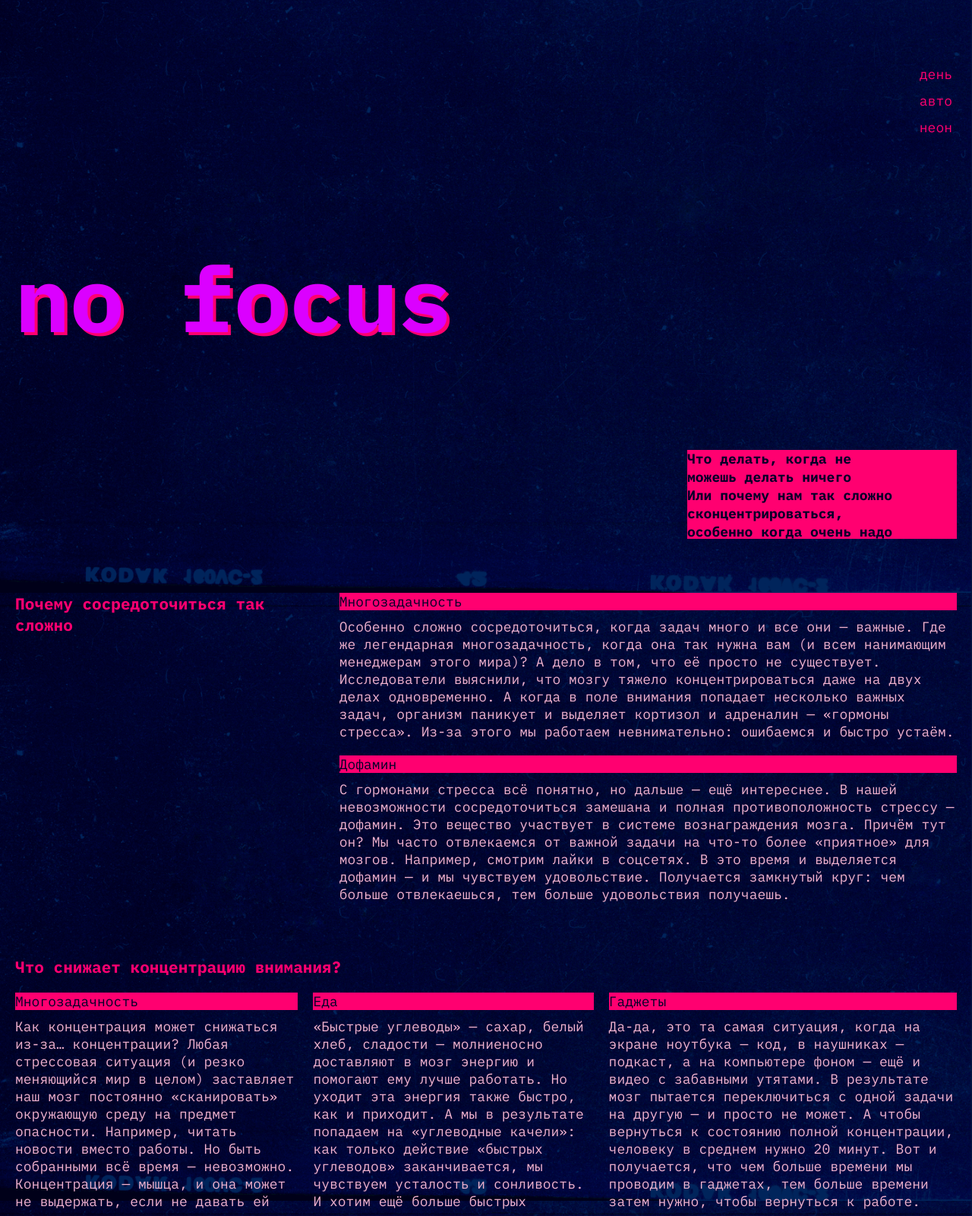
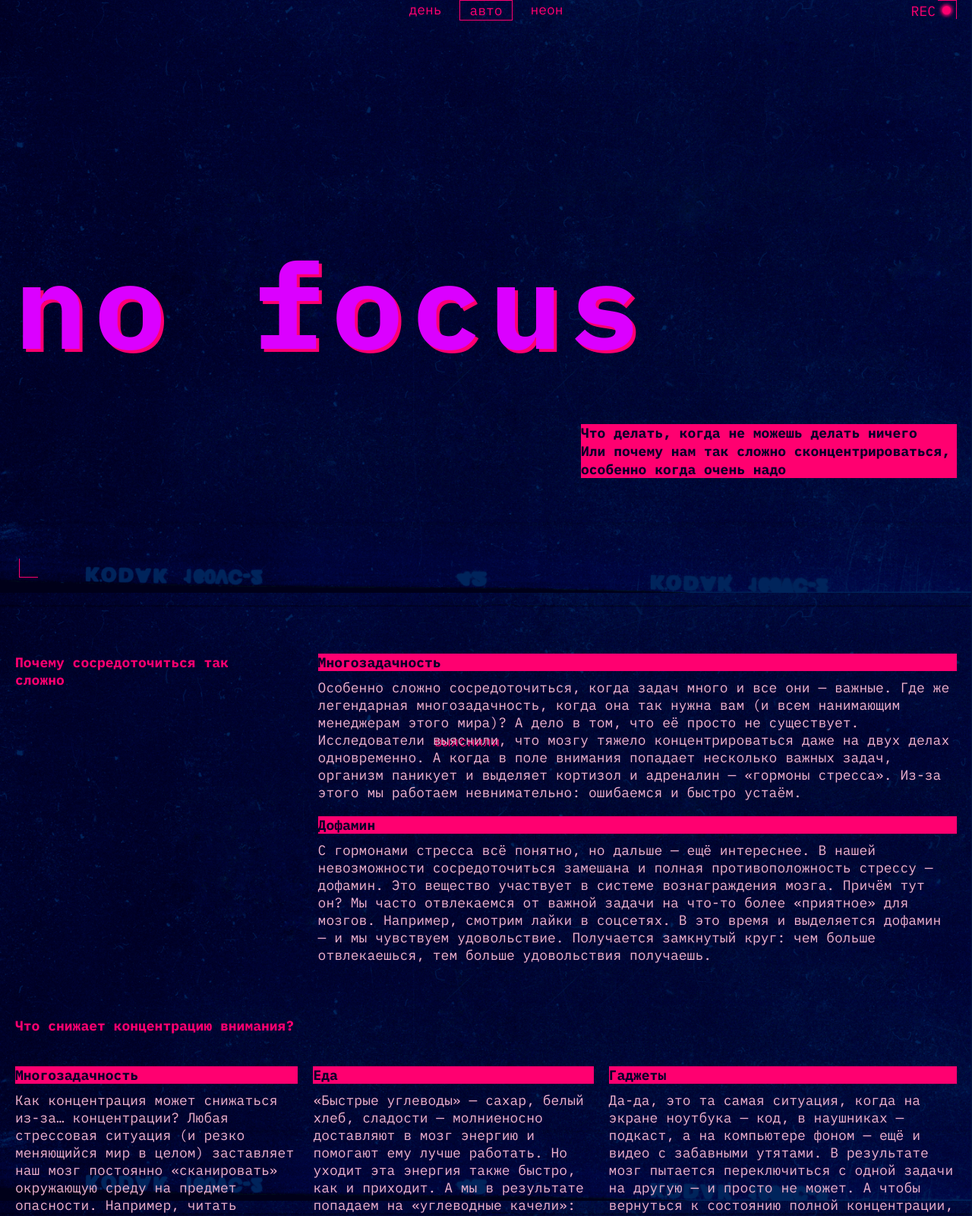
Before and after one commit to mikeMolchan/slozhno-sosredotochitsya-fd, a plain HTML site: page index.html in a window 1280 px wide. Shown: the part 20-1620 px from the top of the page at 76% size. Drawn offline with Linux system fonts and the light colour scheme; files whose address does not match are found by name.

Commit message:
fixing layout and positioning

```diff
--- a/index.html
+++ b/index.html
@@ -5,7 +5,10 @@
     <meta http-equiv="X-UA-Compatible" content="IE=edge" />
     <meta name="viewport" content="width=device-width, initial-scale=1.0" />
     <meta name="color-scheme" content="dark light">
-    <!-- favicon -->
+
+    <link rel="icon" href="./images/favicon.ico" type="image/x-icon" sizes="32x32">
+    <link rel="icon" href="./images/favicon.svg" type="image/svg+xml">
+    <link rel="apple-touch-icon" sizes="180x180" href="./images/apple-touch-icon.png">
 
     <link rel="stylesheet" href="./styles/fonts.css">
     <link rel="stylesheet" href="./styles/globals.css">
@@ -46,7 +49,7 @@
           </li>
         </ul>
       </nav>
-      <h1>no focus</h1>
+      <h1 class="main-heading">no focus</h1>
       <div class="title">
         <p class="title-text">
         Что делать, когда не можешь делать ничего <br>
@@ -60,7 +63,7 @@
 
     <main class="main">
       <!-- first section -->
-      <section class="article-section first">
+      <section class="article-section">
         <h3 class="article-heading">Почему сосредоточиться так сложно</h3>
         <div class="articles-container">
           <article class="article-block">
@@ -68,7 +71,7 @@
               <h4>Многозадачность</h4>
             </div>
             <p class="article-block-description">
-              Особенно сложно сосредоточиться, когда задач много и все они — важные. Где же легендарная многозадачность, когда она так нужна вам (и всем нанимающим менеджерам этого мира)? А дело в том, что её просто не существует. Исследователи выяснили, что мозгу тяжело концентрироваться даже на двух делах одновременно. А когда в поле внимания попадает несколько важных задач, организм паникует и выделяет кортизол и адреналин — «гормоны стресса». Из-за этого мы работаем невнимательно: ошибаемся и быстро устаём.
+              Особенно сложно сосредоточиться, когда задач много и все они — важные. Где же легендарная многозадачность, когда она так нужна вам (и всем нанимающим менеджерам этого мира)? А дело в том, что её просто не существует. Исследователи <a>выяснили</a>, что мозгу тяжело концентрироваться даже на двух делах одновременно. А когда в поле внимания попадает несколько важных задач, организм паникует и выделяет кортизол и адреналин — «гормоны стресса». Из-за этого мы работаем невнимательно: ошибаемся и быстро устаём.
             </p>
           </article>
 
@@ -117,7 +120,7 @@
       </section>
 
       <!-- third section -->
-      <section class="article-section third">
+      <section class="article-section">
         <h3 class="article-heading">Как концентрироваться лучше, чем золотая рыбка (то есть дольше трёх секунд)</h4>
         <div class="articles-container">
           <div class="block-heading extra-block-heading">
@@ -125,7 +128,7 @@
           </div>
           <article class="article-block">
             <div class="block-heading">
-              <h4>Представьте небо и облака</h4>
+              <h4 class="advice-heading">Представьте небо и облака</h4>
             </div>
             <p class="article-block-description">
               Или листья в ручье. Тут дело в лёгкой медитации, которая помогает успокоиться. Ведь часто именно тревожные мысли о сложных задачах как раз и мешают эти сложные задачи делать. В такие моменты можно закрыть глаза и представить, что чистое небо — это вы, а облака — тревожные мысли. И сколько бы их ни было — ясное небо всегда будет где-то там, за тучами, и никуда не денется. Это упражнение поможет вернуться в настоящий момент, а не волноваться о потенциальных проблемах из будущего.
@@ -134,7 +137,7 @@
 
           <article class="article-block">
             <div class="block-heading">
-              <h4>Включите музыку</h4>
+              <h4 class="advice-heading">Включите музыку</h4>
             </div>
             <p class="article-block-description">
               Но не любую, и не любимую. Любимая может быть связана с сильными положительными эмоциями, которые тоже очень сильно отвлекают. Подойдёт тихая, спокойная, умеренно-ритмичная. Можно вообще попробовать включить плейлист c «белым шумом» или нейромузыкой.
@@ -144,16 +147,16 @@
 
           <article class="article-block">
             <div class="block-heading">
-              <h4>Прогуляйтесь</h4>
+              <h4 class="advice-heading">Прогуляйтесь</h4>
             </div>
             <p class="article-block-description">
-              Или даже пробегитесь. Лучше найти парк или лес: один эксперимент показал, что созерцание природы повышает концентрацию, в то время как после просмотра городских пейзажей она наоборот понижается. Можно совместить прогулку с физическими упражнениями или бегом — так в мозг поступит ещё больше кислорода и он будет лучше работать. Но и простая двадцатиминутная прогулка — тоже отличный вариант.
+              Или даже пробегитесь. Лучше найти парк или лес: один эксперимент <a>показал</a>, что созерцание природы повышает концентрацию, в то время как после просмотра городских пейзажей она наоборот понижается. Можно совместить прогулку с физическими упражнениями или бегом — так в мозг поступит ещё больше кислорода и он будет лучше работать. Но и простая двадцатиминутная прогулка — тоже отличный вариант.
             </p>
           </article>
 
           <article class="article-block">
             <div class="block-heading">
-              <h4>Хорошо ешьте</h4>
+              <h4 class="advice-heading">Хорошо ешьте</h4>
             </div>
             <p class="article-block-description">
               Мы — не ваша бабушка, но это правда важно. Выбирайте продукты, которые препятствуют резким скачкам сахара в крови. Например, с высоким содержанием клетчатки: овощи, ягоды, бобовые (нут, чечевица, фасоль), коричневый рис, хлеб из цельнозерновой пшеницы.
@@ -162,7 +165,7 @@
 
           <article class="article-block">
             <div class="block-heading">
-              <h4>Читайте</h4>
+              <h4 class="advice-heading">Читайте</h4>
             </div>
             <p class="article-block-description">
               Настоящие бумажные книги. Это правда помогает с концентрацией: чтобы прочитать пост в соцсети, достаточно нескольких минут или даже секунд. А вот интересная книга способна затянуть и на несколько часов и круто тренирует направленное внимание.
@@ -171,8 +174,8 @@
         </div>
       </section>
 
-      <section class="gallery-section">
-        <!-- <div class="block-heading">
+      <!-- <section class="gallery-section">
+        <div class="block-heading">
           <h4>А можно в картинках?</h4>
         </div>
         <div class="gallery">
@@ -181,8 +184,8 @@
           <figure class="gallery__item c"><img src="./images/tape.png" alt="tape" class="gallery-img" loading="lazy"></figure>
           <figure class="gallery__item d"><img src="./images/books.png" alt="books" class="gallery-img" loading="lazy"></figure>
           <figure class="gallery__item e"><img src="./images/street.png" alt="street" class="gallery-img" loading="lazy"></figure>
-        </div> -->
-      </section>
+        </div>
+      </section> -->
 
       <footer class="footer">
         <h2>focus</h2>
--- a/styles/style.css
+++ b/styles/style.css
@@ -10,29 +10,85 @@
   background-position: center;
   background-size: cover;
   background-attachment: fixed;
-  padding: 0 var(--margin-side);
+  padding: var(--margin-side);
+  padding-bottom: 0;
+}
+
+h3, h4 {
+  font-size: var(--text-font-size);
+}
+
+a {
+  text-shadow: 2px 2px 0 var(--accent-color);
+}
+a:hover {
+  border-bottom: 1px solid var(--article-color);
+}
+
+a:focus {
+  border: 1px solid var(--article-color);
 }
 
 .header {
   width: 100%;
   height: 100vh;
   min-height: 668px;
+  /* min-height: calc(668px - 1.5 * var(--margin-side)); */
+  /* height: calc(100vh - 1.2 * var(--margin-side)); */
+  /* min-height: calc(100vh - 2 * var(--margin-side)); */
   display: grid;
   grid-template-columns: 1fr;
-  grid-template-rows: min-content repeat(3, 2fr);
+  grid-template-rows: min-content 0.7fr min-content 0.8fr;
   justify-items: center;
   align-items: center;
+  position: relative;
+}
+
+.header::before,
+.header::after,
+.footer::before,
+.footer::after {
+  content: '';
+  position: absolute;
+  width: 25px;
+  height: 25px;
+  /* clip-path: polygon(0% 0%, 100% 0%, 0% 100%); */
+}
+
+/* Правый верхний угол */
+.header::before, .footer::before {
+  border-top: 1px solid var(--accent-color);
+  border-right: 1px solid var(--accent-color);
+  top: 0;
+  right: 0;
+}
+
+/* Левый нижний угол */
+.header::after, .footer::after {
+  border-bottom: 1px solid var(--accent-color);
+  border-left: 1px solid var(--accent-color);
+  bottom: calc(var(--margin-side) * 2);
+  left: 5px;
 }
 
 /* Record */
 .record-icon {
   justify-self: flex-end;
   color: var(--accent-color);
-  font-weight: var(--bold);
+  margin-right: 28px;
+  margin-top: 3px;
 }
 
 .record-icon::after {
-  content: '.';
+  content: '';
+  width: 11px;
+  height: 11px;
+  background-color: var(--accent-color);
+  border-radius: 50%;
+  position: absolute;
+  top: 8px;
+  right: 8px;
+  box-shadow: 0px 0px 4px 2px var(--accent-color);
 }
 
 /* Theme menu */
@@ -47,16 +103,31 @@
 }
 
 .header__theme-menu-button {
+  min-inline-size: 70px;
   background-color: transparent;
   color: var(--accent-color);
   border: none;
   text-transform: lowercase;
 }
 
+.header__theme-menu-button:hover {
+  border: 0.5px solid currentColor;
+}
+
+.header__theme-menu-button:focus {
+  border-bottom: 0.5px solid currentColor;
+}
+
+.header__theme-menu-button_active {
+  pointer-events: none;
+  border: 1px solid currentColor;
+}
+
 /* no focus h1 */
-.header h1 {
+h1 {
+  line-height: 83%;
+  letter-spacing: 10px;
   font-size: clamp(7.25rem, 7.0115rem + 1.0178vw, 7.5rem);
-  /* font-weight: var(--bold); */
   color: var(--h1-color);
   text-shadow: 4px 4px 0 var(--accent-color);
 }
@@ -81,11 +152,11 @@
 /* main content */
 .main {
   display: grid;
-  /* grid-template-columns: calc(100vw - var(--margin-side) * 2); */
   grid-template-columns: 1fr;
   grid-template-rows: repeat(auto-fit, 1fr);
   justify-items: center;
-  gap: 50px;
+  gap: 70px;
+  margin-top: 40px;
 }
 
 
@@ -94,7 +165,7 @@
 .article-section {
   display: grid;
   grid-template-columns: 1fr;
-  grid-template-rows: min-content 1fr;
+  grid-template-rows: fit-content 1fr;
   gap: 20px;
 }
 
@@ -109,8 +180,13 @@
 }
 
 /* article block */
-h3.article-heading {
+.article-heading {
   color: var(--accent-color);
+}
+
+.article-section:nth-child(1) .article-heading,
+.article-section:nth-child(2) .article-heading {
+  max-width: 80%;
 }
 
 .article-block {
@@ -127,6 +203,10 @@ h3.article-heading {
 
 .block-heading h4 {
   color: var(--title-color);
+  font-weight: var(--bold);
+}
+
+.block-heading .advice-heading {
   font-weight: var(--light);
 }
 
@@ -142,16 +222,14 @@ h3.article-heading {
 
 /* gallery section */
 .gallery-section {
-  display: grid;
-  /* grid-template-columns: calc(1fr - var(--margin-side) * 2); */
-  grid-template-columns: 1fr;
-  grid-template-rows: min-content 1fr;
+  display: flex;
+  flex-direction: column;
   gap: 10px;
 }
 
 .gallery {
   display: grid;
-  grid-template-columns: 1fr;
+  grid-template-columns: repeat();
   grid-template-rows: repeat(auto-fit, 1fr);
   gap: 10px;
 }
@@ -160,29 +238,40 @@ h3.article-heading {
   width: 100%;
 }
 
+
 /* footer */
 .footer {
+  position: relative;
   display: flex;
   justify-content: center;
   align-items: center;
+  width: 100%;
   height: 100vh;
   min-height: 668px;
 }
 
-.footer h2 {
+h2 {
   font-size: clamp(7.25rem, 7.0115rem + 1.0178vw, 7.5rem);
   font-weight: var(--bold);
   color: var(--h1-color);
   text-shadow: 2px 2px 0 var(--accent-color);
 }
 
+
+/* media */
+
 @media (width >= 768px) {
   :root {
     --margin-side: 20px;
   }
 
+  .main {
+    margin-top: 60px;
+  }
+
   h1 {
     justify-self: flex-start;
+    font-size: (7.5rem, 0.5625rem + 14.4531vw, 9.8125rem);
   }
 
   .title {
@@ -191,16 +280,96 @@ h3.article-heading {
 
   .article-section:nth-child(1),
   .article-section:nth-child(3) {
-    grid-template-columns: 1fr 2fr;
+    grid-template-columns: 0.9fr 2fr;
+  }
+
+  .article-section:nth-child(2) .article-heading {
+    min-height: 70px;
+    max-width: 20%;
+  }
+
+  .gallery__item {
+    width: 100%;
+    height: 100%;
+  }
+
+  .gallery {
+    grid-template-columns: 2fr 1fr;
+    grid-template-rows: minmax(repeat(6, 1fr), repeat(auto-fit, calc(100vh / )));
+  }
+
+  h2 {
+    font-size: clamp(7.5rem, 0.5625rem + 14.4531vw, 9.8125rem);
+  }
+
+  .gallery-img {
+    width: 100%;
+    height: 100%;
+  }
+
+@media (width >= 1024px) {
+  .article-section:nth-child(2) .articles-container {
+    flex-direction: row;
+  }
+
+  /* .record-icon, .header__theme-menu {
+    grid-row: 1 / auto;
+  } */
+
+  .title {
+    margin-top: 2%;
+    inline-size: 495px;
+    block-size: 71px;
+    grid-column: 1;
+    grid-row: 3;
+    align-self: flex-start;
+  }
+
+  .title-text {
+    max-inline-size: 100%;
+  }
+
+  .header {
+    grid-template-rows: repeat(3, 1fr);
+  }
+
+  h1 {
+    font-size: clamp(7.5rem, 0.5625rem + 14.4531vw, 9.8125rem);
+    grid-column: 1;
+    grid-row: 2;
+  }
+
+  .record-icon {
+    align-self: flex-start;
+    grid-column: 1;
+    grid-row: 1;
+  }
+
+  .header__theme-menu {
+    justify-self: center;
+    align-self: flex-start;
+    grid-column: 1;
+    grid-row: 1;
+  }
+
+  .header__theme-menu-list {
+    flex-direction: row;
+    justify-content: space-between;
+  }
+
+  .article-section:nth-child(2) .article-heading {
+    min-height: 45px;
+    max-width: 30%;
   }
 }
 
-@media (width >= 1024px) {
-  /* .header {
-    grid-template-rows: 2fr repeat(2, 1fr);
-  } */
 
-  .article-section:nth-child(2) .articles-container {
-    flex-direction: row;
-  }
+/* TODO:
+1. rec
+2. gallery
+3. font */
+/* 4. text placement */
+
+
+
 }
--- a/styles/variables.css
+++ b/styles/variables.css
@@ -2,6 +2,25 @@
   Переменные для вашего проекта
   и их переопределение под различные устройства
 */
+
+@media (prefers-color-scheme: light) {
+  :root.theme-light {
+    --bg-image: url("../images/cover-image-light.png");
+    --accent-color: rgba(255, 141, 203, 1);
+    --h1-color: rgba(255, 194, 230, 1);
+    --title-color: rgba(53, 52, 48, 1);
+    --article-color: rgba(53, 52, 48, 1);
+  }
+
+  :root.theme-light .article-heading {
+    color: var(--title-color);
+  }
+
+  :root.theme-light .record-icon {
+    display: none;
+  }
+}
+
 :root {
   --bg-image: url("../images/cover-image-dark.png");
   --accent-color: rgba(255, 0, 112, 1);
@@ -10,7 +29,8 @@
   --article-color: rgba(241, 178, 206, 1);
   --bold: 700;
   --light: 400;
-  --font: IBM Plex mono;
+  /* --font: IBM Plex mono; */
+  --font: IBM Plex mono, sans-serif;
   --text-font-size: 18px;
   --margin-side: 10px;
 }
```
Also changed, not shown: styles/dark.css (+4 -3 lines), styles/light.css (+12 -0 lines).
